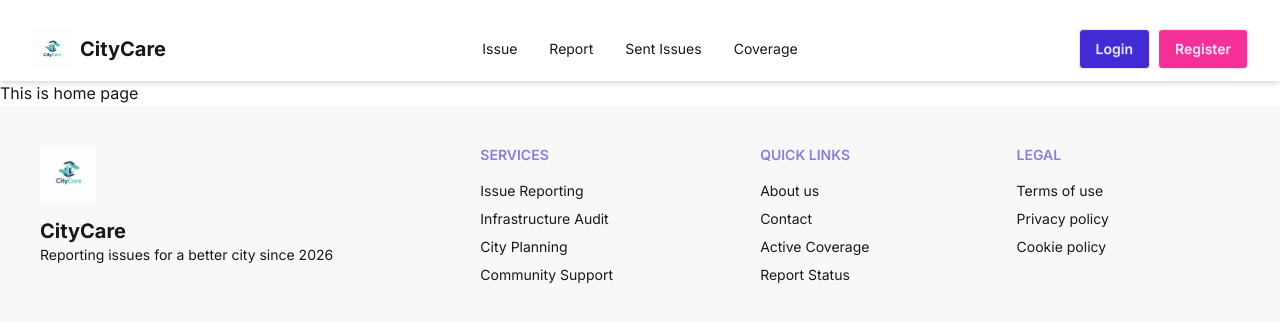
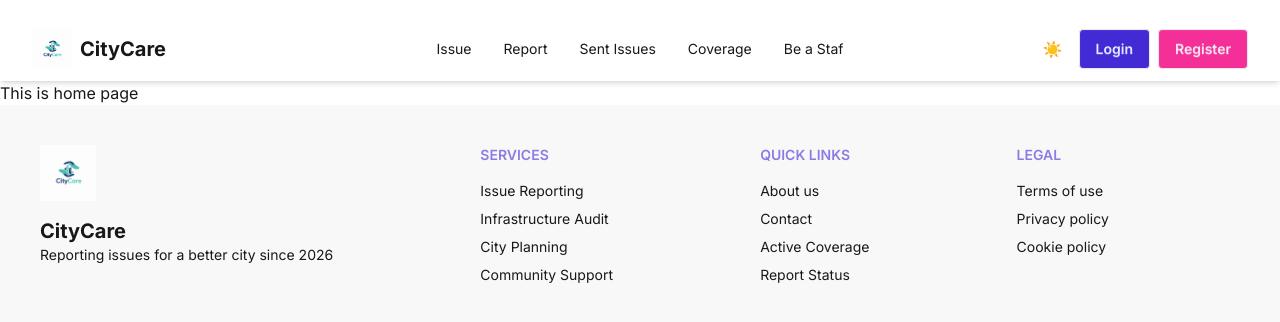
Before and after one commit to Kaosarjoy/cityCare_Project, a React (Vite) app: page / in a window 1280 px wide. Shown: the top 322 px of the page. Built offline with nearby package versions, Linux system fonts and the light colour scheme.

Commit message:
theme added

```diff
--- a/package.json
+++ b/package.json
@@ -10,8 +10,10 @@
     "preview": "vite preview"
   },
   "dependencies": {
+    "framer-motion": "^12.38.0",
     "react": "^19.2.5",
-    "react-dom": "^19.2.5"
+    "react-dom": "^19.2.5",
+    "react-icons": "^5.6.0"
   },
   "devDependencies": {
     "@eslint/js": "^10.0.1",
--- /dev/null
+++ b/src/Theme/Theme.jsx
@@ -0,0 +1,23 @@
+import { useEffect, useState } from "react";
+
+
+
+export default function ThemeToggle() {
+
+ const [currentTheme,setCurrentTheme]=useState('light')
+
+ useEffect(()=>{
+    document.documentElement.setAttribute('data-theme',currentTheme)
+ },[currentTheme])
+
+
+
+  return (
+    <button
+      onClick={() => setCurrentTheme(currentTheme === "dark" ? "light" : "dark")}
+      className="p-2 border-white"
+    >
+      {currentTheme === "dark" ? "🌙" : "☀️"}
+    </button>
+  );
+}
--- /dev/null
+++ b/src/pages/Home/Banner/Banner.jsx
@@ -0,0 +1,11 @@
+
+
+const Banner = () => {
+    return (
+        <div>
+
+        </div>
+    );
+};
+
+export default Banner;
--- a/src/pages/Shared/navbar/Navbar.jsx
+++ b/src/pages/Shared/navbar/Navbar.jsx
@@ -1,5 +1,6 @@
 import { Link, NavLink } from "react-router";
 import logoImg from '../../../assets/logo.png';
+import ThemeToggle from "../../../Theme/Theme.jsx";
 
 const Navbar = () => {
     // NavLink-এর জন্য একটি কমন ক্লাস ফাংশন (Active link বোঝার জন্য)
@@ -12,6 +13,7 @@ const Navbar = () => {
             <li><NavLink to='/report' className={navLinkStyles}>Report</NavLink></li>
             <li><NavLink to='/sent-issues' className={navLinkStyles}>Sent Issues</NavLink></li>
             <li><NavLink to='/coverage' className={navLinkStyles}>Coverage</NavLink></li>
+            <li><NavLink to="/beStaf" className={navLinkStyles}>Be a Staf</NavLink></li>
         </>
     );
 
@@ -44,6 +46,9 @@ const Navbar = () => {
             </div>
 
             <div className="navbar-end gap-2">
+               <div>
+                 <ThemeToggle></ThemeToggle>
+               </div>
                 <Link to='/login'>
                     <button className="btn bg-primary text-primary-content hover:bg-primary-focus hover:text-primary-content-focus">Login</button>
                 </Link>
```
Also changed, not shown: 1 other file (tests, documents, lock files or other folders).
